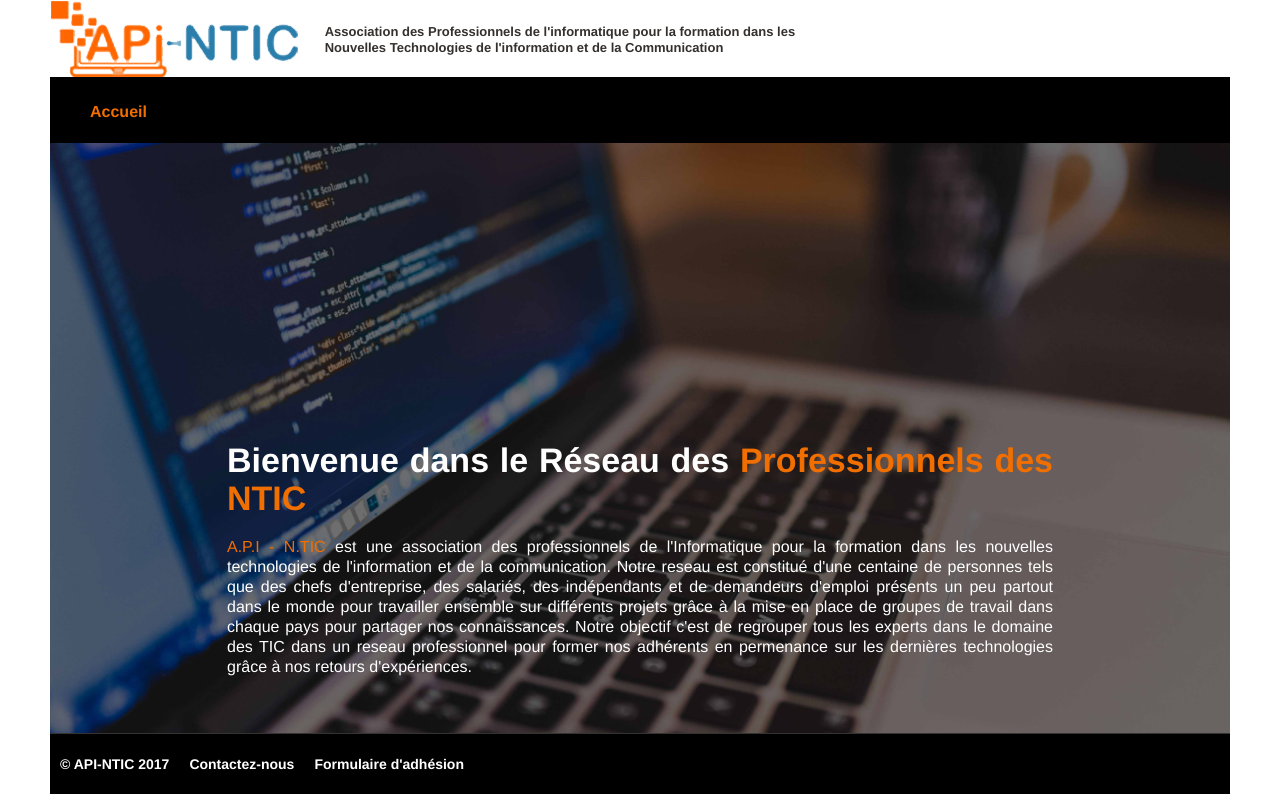
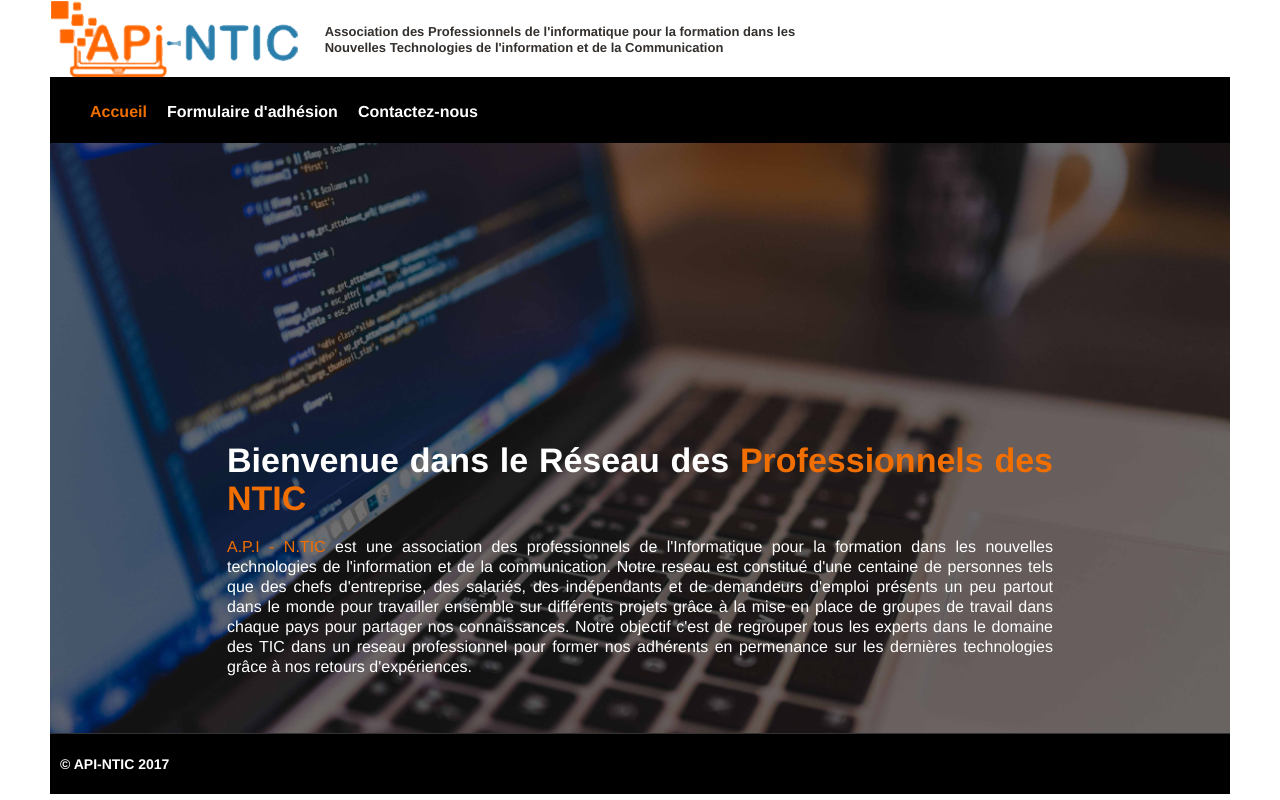
Before and after one commit to API-NTIC/apintic-website, an Angular app in the folder src/main/angular/: page / in a window 1280 px wide. Built offline with nearby package versions, Linux system fonts and the light colour scheme.

Commit message:
Dernier ajustement avant la cloture de la première version du site : deplacement du contactez nous et du formulaire d'adhésion dans le menu header

```diff
--- a/src/main/angular/src/app/commun/footer/footer.component.html
+++ b/src/main/angular/src/app/commun/footer/footer.component.html
@@ -3,9 +3,9 @@
         <div class="container-fluid">
             <ul class="nav">
                 <li class="nav-item"><span class="nav-link">© API-NTIC 2017</span></li>
-                <li class="nav-item"><a class="nav-link" href="mailto:api.ntic@gmail.com">Contactez-nous</a></li>
+                <!--<li class="nav-item"><a class="nav-link" href="mailto:api.ntic@gmail.com">Contactez-nous</a></li>
                 <li class="nav-item"><a class="nav-link" href="https://docs.google.com/forms/d/1YbFF3hYYiskNPlioSu0pzz-kWF-ZBAAjAR3j6N3Rrno" target="_blank">Formulaire d'adh&eacute;sion</a></li>
-                <!--<li class="nav-item"><a class="nav-link" href="#">Terms & Conditions</a></li>
+                <li class="nav-item"><a class="nav-link" href="#">Terms & Conditions</a></li>
                 <li class="nav-item"><a class="nav-link" href="#">Privacy</a></li>
                 <li class="nav-item"><a class="nav-link" href="#">Cookies</a></li>
                 <li class="nav-item"><a class="nav-link" href="#">Access for all</a></li>
--- a/src/main/angular/src/app/commun/header/header.component.html
+++ b/src/main/angular/src/app/commun/header/header.component.html
@@ -15,6 +15,12 @@
       <li class="nav-item active">
         <a class="nav-link" routerLink="/" routerLinkActive="active" aria-current="page">Accueil <span class="sr-only">(current)</span></a>
       </li>
+      <li class="nav-item">
+      	<a class="nav-link" href="https://docs.google.com/forms/d/1YbFF3hYYiskNPlioSu0pzz-kWF-ZBAAjAR3j6N3Rrno" target="_blank">Formulaire d'adh&eacute;sion</a>
+      </li>
+      <li class="nav-item">
+      	<a class="nav-link" href="mailto:api.ntic@gmail.com">Contactez-nous</a>
+      </li>
     </ul>
     </div>
   </nav>
```
